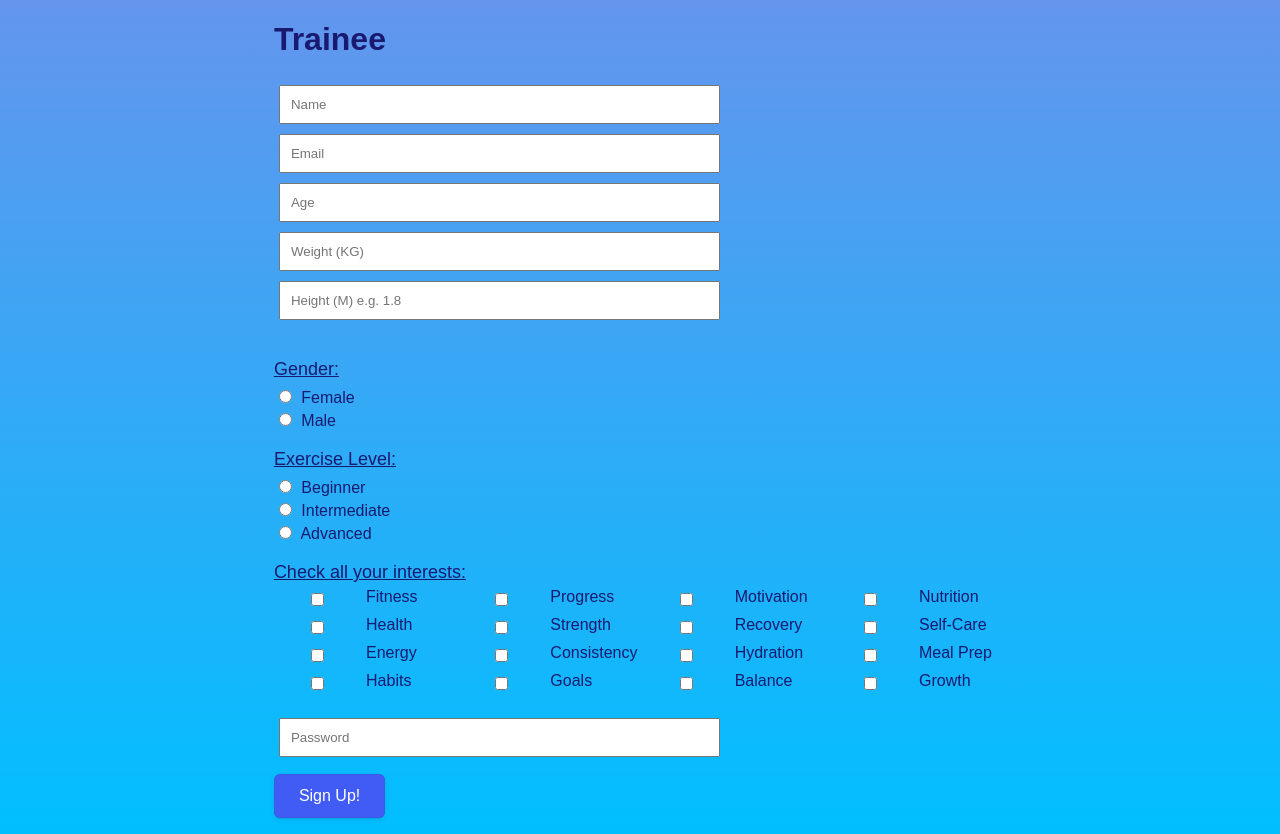
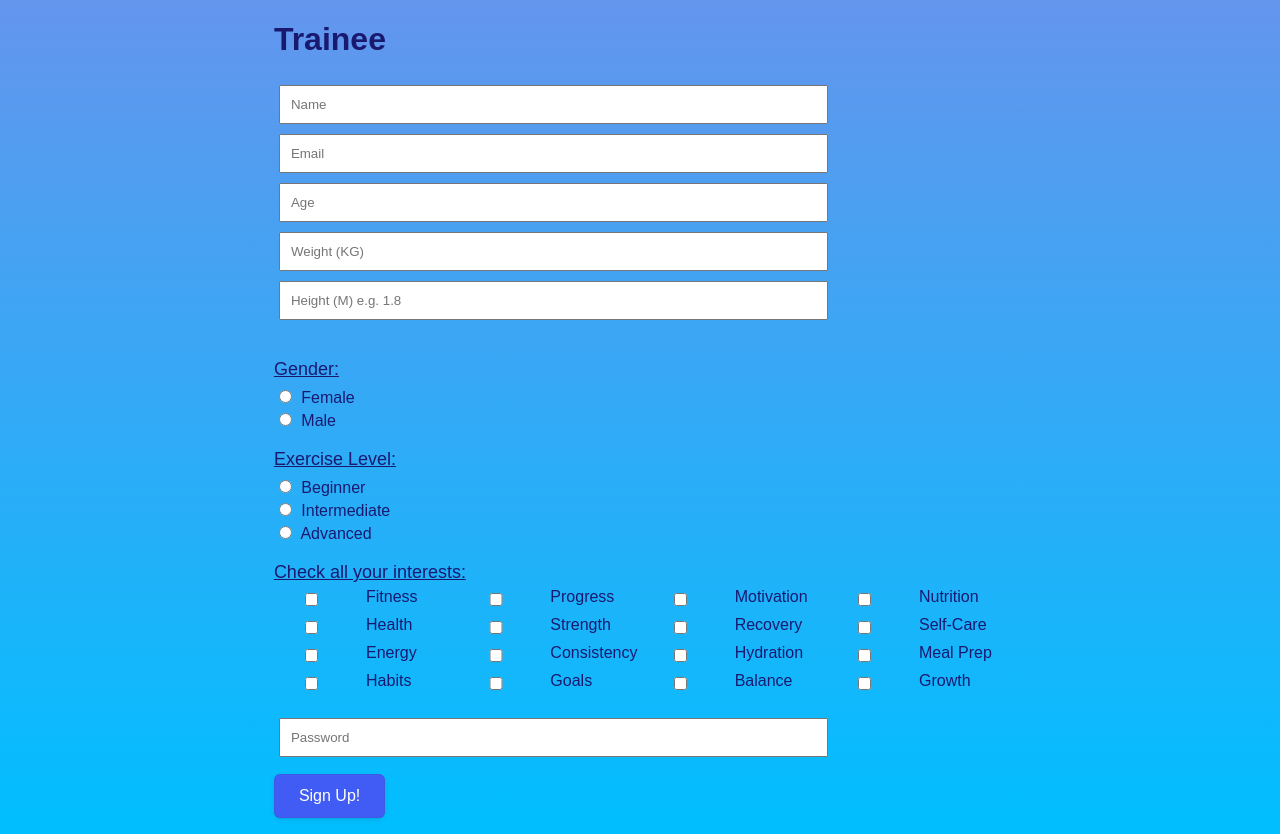
Before and after one commit to Farha-A/FitHub, a Flask app: page /trainee in a window 1280 px wide. Run offline with Flask 3, Linux system fonts and the light colour scheme; data comes from the database, SQL or seed files in the repository.

Commit message:
Adjusted traineeSignUp styling

```diff
--- a/static/traineesignup.css
+++ b/static/traineesignup.css
@@ -31,7 +31,16 @@ button {
 }
 
 input {
+    padding: 10px 10px 10px 10px;
+    width: 75%;
+    box-sizing: border-box;
     margin: 5px;
+}
+
+.radio input {
+    padding: 0;
+    width: auto;
+    box-sizing: content-box;
 }
 
 .checkbox-grid {
@@ -49,7 +58,3 @@ input {
     font-size: large;
     margin-bottom: 5px;
 }
-
-input {
-    padding: 10px 250px 10px 10px;
-}
--- a/templates/traineeSignUp.html
+++ b/templates/traineeSignUp.html
@@ -22,6 +22,7 @@
         <br><br>
         <div class="title">
         Gender: <br></div>
+        <div class="radio">
             <input type="radio" id="Female" name="gender" value="Female">
             <label for="Female">Female</label><br>
             <input type="radio" id="Male" name="gender" value="Male">
@@ -35,6 +36,7 @@
             <label for="Intermediate">Intermediate</label><br>
             <input type="radio" id="Advanced" name="exercise" value="Advanced">
             <label for="Advanced">Advanced</label><br>
+        </div>
         <br><div class="title">
         Check all your interests: <br></div>
         <div class="checkbox-grid">
```
Lines whose indentation alone changed are shown as unchanged.
